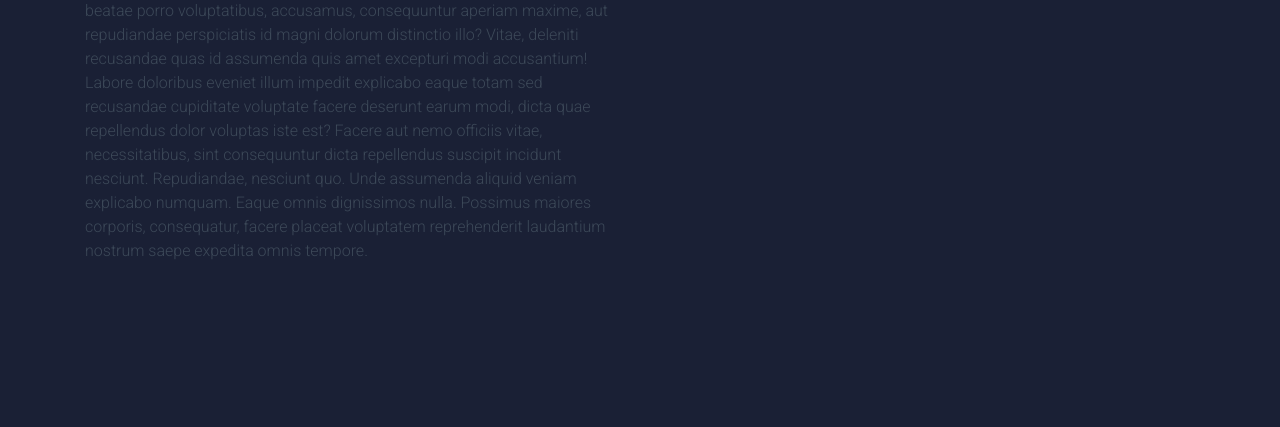
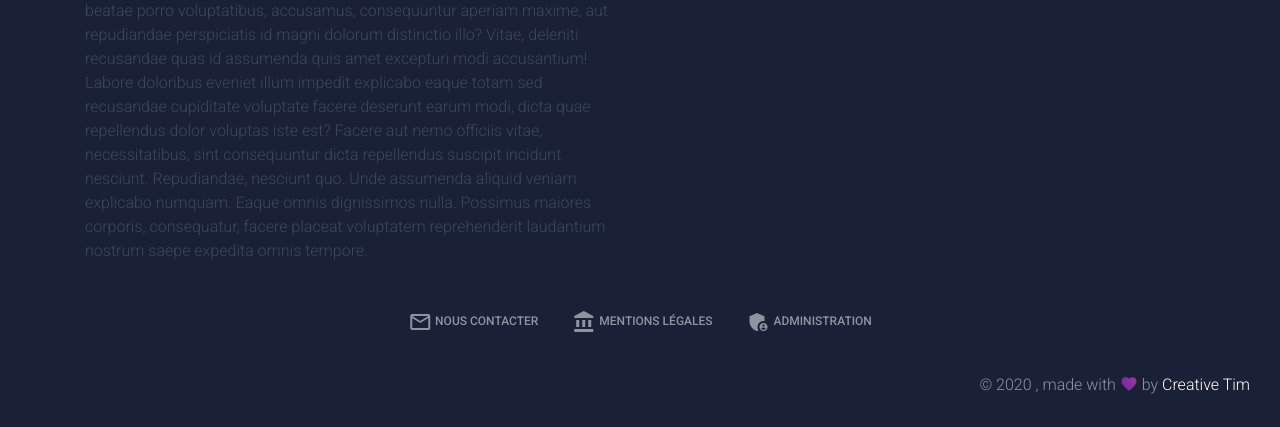
Before and after one commit to Tofu-Sauvage/flashcard_project, a PHP site: template templates/pages/accueil.html.twig in a window 1280 px wide. Shown: the part 568-995 px from the top of the page. Before the commit the page ends 827 px from the top, so only its background shows below. Run offline with PHP 8.4, Linux system fonts and the light colour scheme; the template is opened without the code that fills it, so the values that code supplies are empty; form fields are guessed from the names that the template uses; some libraries are stand-ins or nearby versions.

Commit message:
Footer : ajout des liens et des icones

```diff
--- a/templates/base.html.twig
+++ b/templates/base.html.twig
@@ -22,8 +22,9 @@
             <div class="container">
 
 			    {% block body %}{% endblock %}
-            </div>
+			</div>
 
+            {% include "./components/footer.html.twig" %}
             {% include "./components/script_js.html.twig" %}
 			{% block javascripts %}{% endblock %}
 		</body>
--- /dev/null
+++ b/templates/components/footer.html.twig
@@ -0,0 +1,30 @@
+<footer class="footer">
+  <div class="container-fluid">
+    <nav class="">
+      <ul>
+        <li>
+          <a href="https://www.creative-tim.com"
+            ><i class="material-icons">mail_outline</i>
+            Nous contacter
+          </a>
+        </li>
+        <li>
+          <a href="https://creative-tim.com/presentation"
+            ><i class="material-icons">account_balance</i>
+            Mentions légales
+          </a>
+        </li>
+        <li>
+          <a href="{{ path('app_login') }}"
+            ><i class="material-icons">admin_panel_settings</i> Administration
+          </a>
+        </li>
+      </ul>
+    </nav>
+
+    <div class="copyright mt-2 float-right" id="date">
+      © 2020 , made with <i class="material-icons">favorite</i> by
+      <a href="https://www.creative-tim.com" target="_blank">Creative Tim</a>
+    </div>
+  </div>
+</footer>
```
